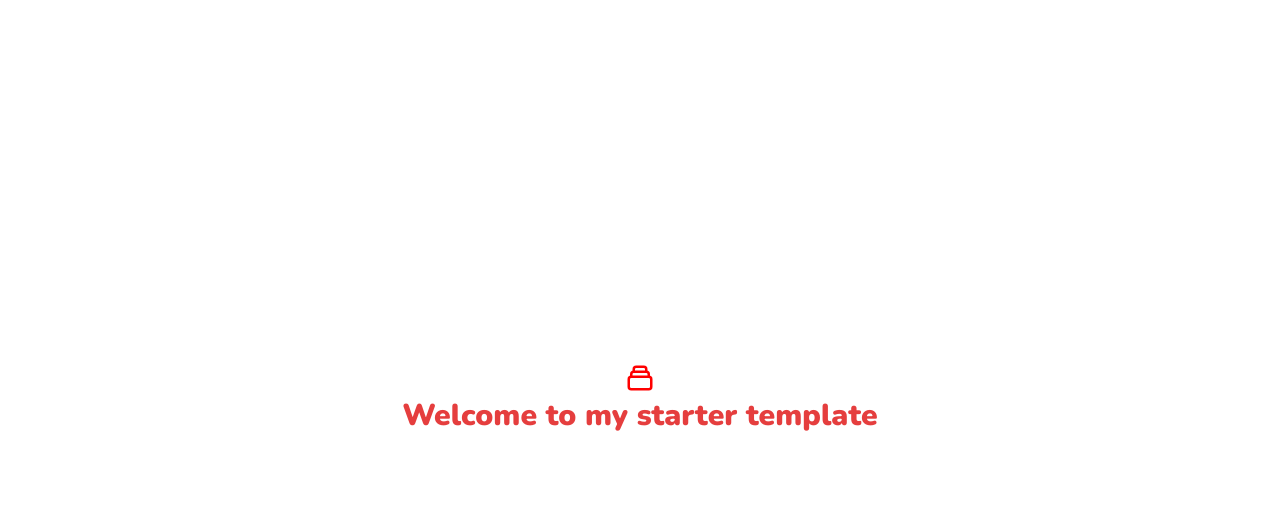
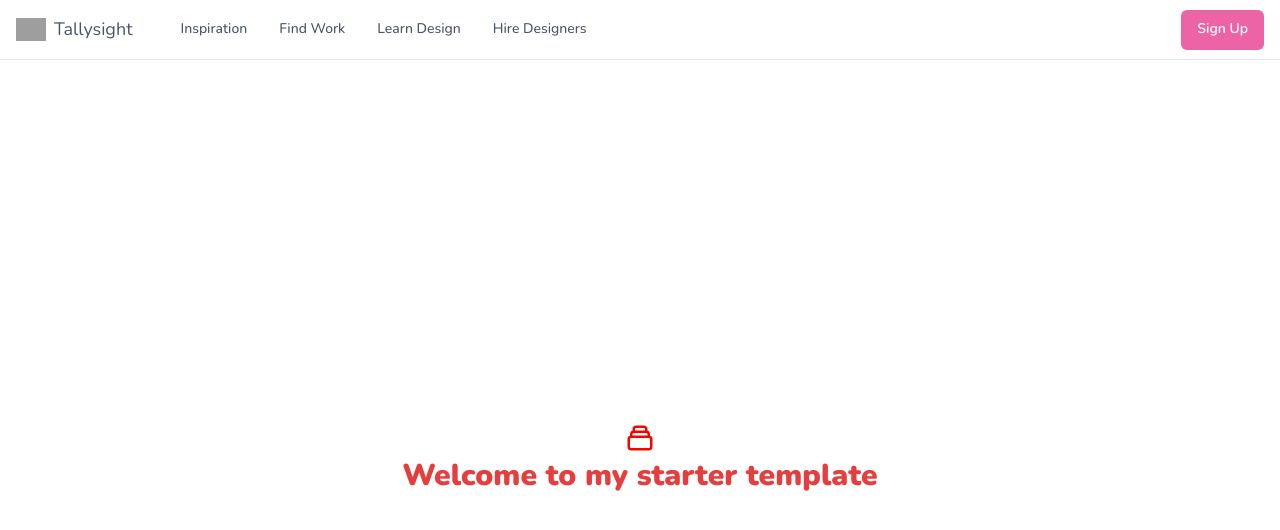
Before and after one commit to peterhan1007/next.js-test, a Next.js app: page / in a window 1280 px wide. Shown: the top 530 px of the page. Built offline with nearby package versions, Linux system fonts and the light colour scheme; grey boxes are pictures that could not be loaded.

Commit message:
added: header

```diff
--- /dev/null
+++ b/components/Layout/Header.tsx
@@ -0,0 +1,294 @@
+import {
+  Box,
+  Flex,
+  Text,
+  IconButton,
+  Button,
+  Stack,
+  Collapse,
+  Icon,
+  Link,
+  Popover,
+  PopoverTrigger,
+  PopoverContent,
+  useColorModeValue,
+  useBreakpointValue,
+  useDisclosure,
+} from "@chakra-ui/react";
+import {
+  HamburgerIcon,
+  CloseIcon,
+  ChevronDownIcon,
+  ChevronRightIcon,
+} from "@chakra-ui/icons";
+
+import Logo from "./Logo";
+
+const Header = () => {
+  const { isOpen, onToggle } = useDisclosure();
+
+  return (
+    <Box>
+      <Flex
+        bg={useColorModeValue("white", "gray.800")}
+        color={useColorModeValue("gray.600", "white")}
+        minH={"60px"}
+        py={{ base: 2 }}
+        px={{ base: 4 }}
+        borderBottom={1}
+        borderStyle={"solid"}
+        borderColor={useColorModeValue("gray.200", "gray.900")}
+        align={"center"}
+      >
+        <Flex
+          flex={{ base: 1, md: "auto" }}
+          ml={{ base: -2 }}
+          display={{ base: "flex", md: "none" }}
+        >
+          <IconButton
+            onClick={onToggle}
+            icon={
+              isOpen ? <CloseIcon w={3} h={3} /> : <HamburgerIcon w={5} h={5} />
+            }
+            variant={"ghost"}
+            aria-label={"Toggle Navigation"}
+          />
+        </Flex>
+        <Flex flex={{ base: 1 }} justify={{ base: "center", md: "start" }}>
+          <Logo />
+
+          <Flex display={{ base: "none", md: "flex" }} ml={10}>
+            <DesktopNav />
+          </Flex>
+        </Flex>
+
+        <Stack
+          flex={{ base: 1, md: 0 }}
+          justify={"flex-end"}
+          direction={"row"}
+          spacing={6}
+        >
+          <Button
+            display={{ base: "none", md: "inline-flex" }}
+            fontSize={"sm"}
+            fontWeight={600}
+            color={"white"}
+            bg={"pink.400"}
+            _hover={{
+              bg: "pink.300",
+            }}
+          >
+            Sign Up
+          </Button>
+        </Stack>
+      </Flex>
+
+      <Collapse in={isOpen} animateOpacity>
+        <MobileNav />
+      </Collapse>
+    </Box>
+  );
+};
+
+const DesktopNav = () => {
+  const linkColor = useColorModeValue("gray.600", "gray.200");
+  const linkHoverColor = useColorModeValue("gray.800", "white");
+  const popoverContentBgColor = useColorModeValue("white", "gray.800");
+
+  return (
+    <Stack direction={"row"} spacing={4}>
+      {NAV_ITEMS.map((navItem) => (
+        <Box key={navItem.label}>
+          <Popover trigger={"hover"} placement={"bottom-start"}>
+            <PopoverTrigger>
+              <Link
+                p={2}
+                href={navItem.href ?? "#"}
+                fontSize={"sm"}
+                fontWeight={500}
+                color={linkColor}
+                _hover={{
+                  textDecoration: "none",
+                  color: linkHoverColor,
+                }}
+              >
+                {navItem.label}
+              </Link>
+            </PopoverTrigger>
+
+            {navItem.children && (
+              <PopoverContent
+                border={0}
+                boxShadow={"xl"}
+                bg={popoverContentBgColor}
+                p={4}
+                rounded={"xl"}
+                minW={"sm"}
+              >
+                <Stack>
+                  {navItem.children.map((child) => (
+                    <DesktopSubNav key={child.label} {...child} />
+                  ))}
+                </Stack>
+              </PopoverContent>
+            )}
+          </Popover>
+        </Box>
+      ))}
+    </Stack>
+  );
+};
+
+const DesktopSubNav = ({ label, href, subLabel }: NavItem) => {
+  return (
+    <Link
+      href={href}
+      role={"group"}
+      display={"block"}
+      p={2}
+      rounded={"md"}
+      _hover={{ bg: useColorModeValue("pink.50", "gray.900") }}
+    >
+      <Stack direction={"row"} align={"center"}>
+        <Box>
+          <Text
+            transition={"all .3s ease"}
+            _groupHover={{ color: "pink.400" }}
+            fontWeight={500}
+          >
+            {label}
+          </Text>
+          <Text fontSize={"sm"}>{subLabel}</Text>
+        </Box>
+        <Flex
+          transition={"all .3s ease"}
+          transform={"translateX(-10px)"}
+          opacity={0}
+          _groupHover={{ opacity: "100%", transform: "translateX(0)" }}
+          justify={"flex-end"}
+          align={"center"}
+          flex={1}
+        >
+          <Icon color={"pink.400"} w={5} h={5} as={ChevronRightIcon} />
+        </Flex>
+      </Stack>
+    </Link>
+  );
+};
+
+const MobileNav = () => {
+  return (
+    <Stack
+      bg={useColorModeValue("white", "gray.800")}
+      p={4}
+      display={{ md: "none" }}
+    >
+      {NAV_ITEMS.map((navItem) => (
+        <MobileNavItem key={navItem.label} {...navItem} />
+      ))}
+    </Stack>
+  );
+};
+
+const MobileNavItem = ({ label, children, href }: NavItem) => {
+  const { isOpen, onToggle } = useDisclosure();
+
+  return (
+    <Stack spacing={4} onClick={children && onToggle}>
+      <Flex
+        py={2}
+        as={Link}
+        href={href ?? "#"}
+        justify={"space-between"}
+        align={"center"}
+        _hover={{
+          textDecoration: "none",
+        }}
+      >
+        <Text
+          fontWeight={600}
+          color={useColorModeValue("gray.600", "gray.200")}
+        >
+          {label}
+        </Text>
+        {children && (
+          <Icon
+            as={ChevronDownIcon}
+            transition={"all .25s ease-in-out"}
+            transform={isOpen ? "rotate(180deg)" : ""}
+            w={6}
+            h={6}
+          />
+        )}
+      </Flex>
+
+      <Collapse in={isOpen} animateOpacity style={{ marginTop: "0!important" }}>
+        <Stack
+          mt={2}
+          pl={4}
+          borderLeft={1}
+          borderStyle={"solid"}
+          borderColor={useColorModeValue("gray.200", "gray.700")}
+          align={"start"}
+        >
+          {children &&
+            children.map((child) => (
+              <Link key={child.label} py={2} href={child.href}>
+                {child.label}
+              </Link>
+            ))}
+        </Stack>
+      </Collapse>
+    </Stack>
+  );
+};
+
+interface NavItem {
+  label: string;
+  subLabel?: string;
+  children?: Array<NavItem>;
+  href?: string;
+}
+
+const NAV_ITEMS: Array<NavItem> = [
+  {
+    label: "Inspiration",
+    children: [
+      {
+        label: "Explore Design Work",
+        subLabel: "Trending Design to inspire you",
+        href: "#",
+      },
+      {
+        label: "New & Noteworthy",
+        subLabel: "Up-and-coming Designers",
+        href: "#",
+      },
+    ],
+  },
+  {
+    label: "Find Work",
+    children: [
+      {
+        label: "Job Board",
+        subLabel: "Find your dream design job",
+        href: "#",
+      },
+      {
+        label: "Freelance Projects",
+        subLabel: "An exclusive list for contract work",
+        href: "#",
+      },
+    ],
+  },
+  {
+    label: "Learn Design",
+    href: "#",
+  },
+  {
+    label: "Hire Designers",
+    href: "#",
+  },
+];
+
+export default Header;
--- /dev/null
+++ b/components/Layout/Logo.tsx
@@ -0,0 +1,24 @@
+import Link from "next/link";
+import { Text, HStack } from "@chakra-ui/react";
+
+const Logo = () => {
+  return (
+    <>
+      <HStack>
+        <Link href="/">
+          <img
+            src="https://tallysight.com/ts-logo.png"
+            alt="logo"
+            width={30}
+            height={30}
+          />
+        </Link>
+        <Text fontSize={"lg"} className="mx-1">
+          Tallysight
+        </Text>
+      </HStack>
+    </>
+  );
+};
+
+export default Logo;
--- /dev/null
+++ b/components/Layout/index.tsx
@@ -0,0 +1,19 @@
+import React, { ReactNode, useEffect } from "react";
+
+import Header from "./Header";
+
+interface ChildrenProps {
+  children: ReactNode;
+}
+
+const Layout: React.FC<ChildrenProps> = ({ children }) => {
+  useEffect(() => {}, []);
+  return (
+    <div>
+      <Header />
+      {children}
+    </div>
+  );
+};
+
+export default Layout;
--- a/pages/_app.tsx
+++ b/pages/_app.tsx
@@ -1,28 +1,28 @@
-import '../styles/globals.css';
-import type { AppProps } from 'next/app';
-import { ChakraProvider } from '@chakra-ui/react';
-import { theme } from '../chakra/theme';
+import "../styles/globals.css";
+import type { AppProps } from "next/app";
+import { ChakraProvider } from "@chakra-ui/react";
+import { theme } from "../chakra/theme";
 
-import '@fontsource/nunito/300.css';
-import '@fontsource/nunito/400.css';
-import '@fontsource/nunito/500.css';
-import '@fontsource/nunito/600.css';
-import '@fontsource/nunito/700.css';
-import '@fontsource/nunito/800.css';
-import '@fontsource/nunito/900.css';
+import "@fontsource/nunito/300.css";
+import "@fontsource/nunito/400.css";
+import "@fontsource/nunito/500.css";
+import "@fontsource/nunito/600.css";
+import "@fontsource/nunito/700.css";
+import "@fontsource/nunito/800.css";
+import "@fontsource/nunito/900.css";
 
-import { QueryClient, QueryClientProvider } from 'react-query';
-import { ReactQueryDevtools } from 'react-query/devtools';
+import { QueryClient, QueryClientProvider } from "react-query";
+import { ReactQueryDevtools } from "react-query/devtools";
+import Layout from "../components/Layout";
 
 function MyApp({ Component, pageProps }: AppProps) {
   const queryClient = new QueryClient();
 
   return (
     <ChakraProvider theme={theme}>
-      <QueryClientProvider client={queryClient}>
-        <ReactQueryDevtools initialIsOpen={false} />
+      <Layout>
         <Component {...pageProps} />
-      </QueryClientProvider>
+      </Layout>
     </ChakraProvider>
   );
 }
```
